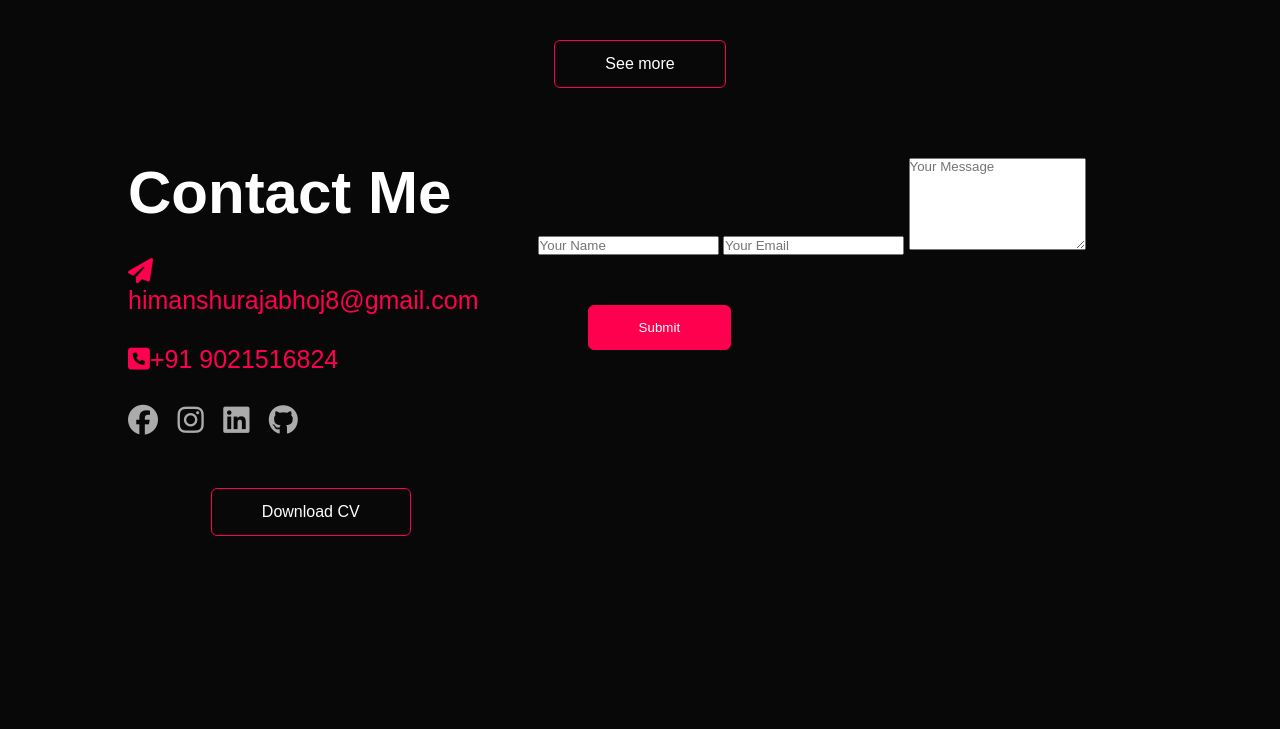
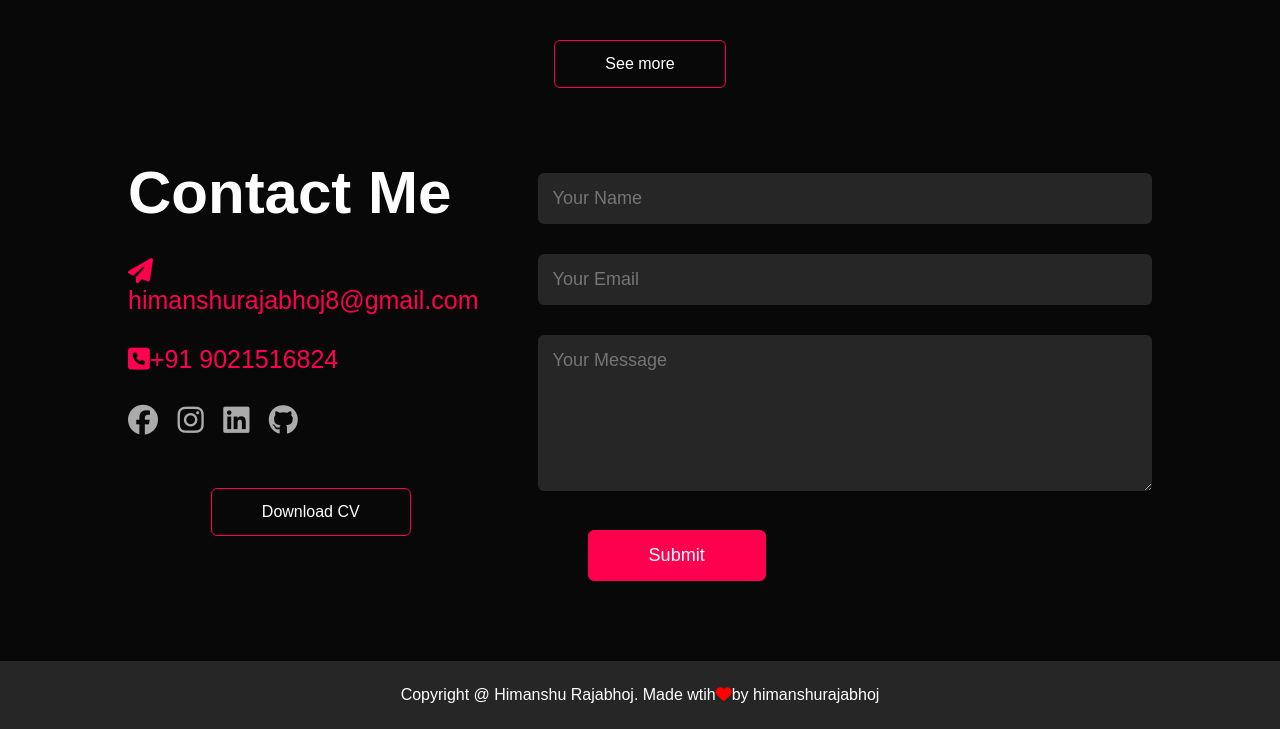
Before and after one commit to himanshurajabhoj/Portfolio-Website, a plain HTML site: page index.html in a window 1280 px wide. Shown: the part 2625-3354 px from the top of the page. Before the commit the page ends 3221 px from the top, so only its background shows below. Drawn offline with Linux system fonts and the light colour scheme.

Commit message:
Modified Contact.

```diff
--- a/index.html
+++ b/index.html
@@ -171,6 +171,9 @@
                         </div>
                     </div>
                 </div>
+                <div class="copyright">
+                    <p>Copyright @ Himanshu Rajabhoj. Made wtih<i class="fa-solid fa-heart"></i>by himanshurajabhoj</p>
+                </div>
             </div>
         </div>
     </div>
--- a/style.css
+++ b/style.css
@@ -291,3 +291,35 @@ portfolio{
     background: #ff004f;
     margin-left: 50px;
 }
+.contact-right form{
+    width: 100%;
+}
+form input, form textarea{
+    width: 100%;
+    border: 0;
+    outline: none;
+    background: #262626;
+    padding: 15px;
+    margin: 15px 0;
+    color: #fff;
+    font-size: 18px;
+    border-radius: 6px;
+}
+form .btn2{
+    padding: 14px 60px;
+    font-size: 18px;
+    margin-top: 20px;
+    cursor: pointer;
+
+}
+.copyright{
+    width: 100%;
+    text-align: center;
+    padding: 25px 0;
+    background: #262626;
+    font-weight: 300;
+    margin-top: 20px;
+}
+.copyright i{
+    color: red;
+}
```
